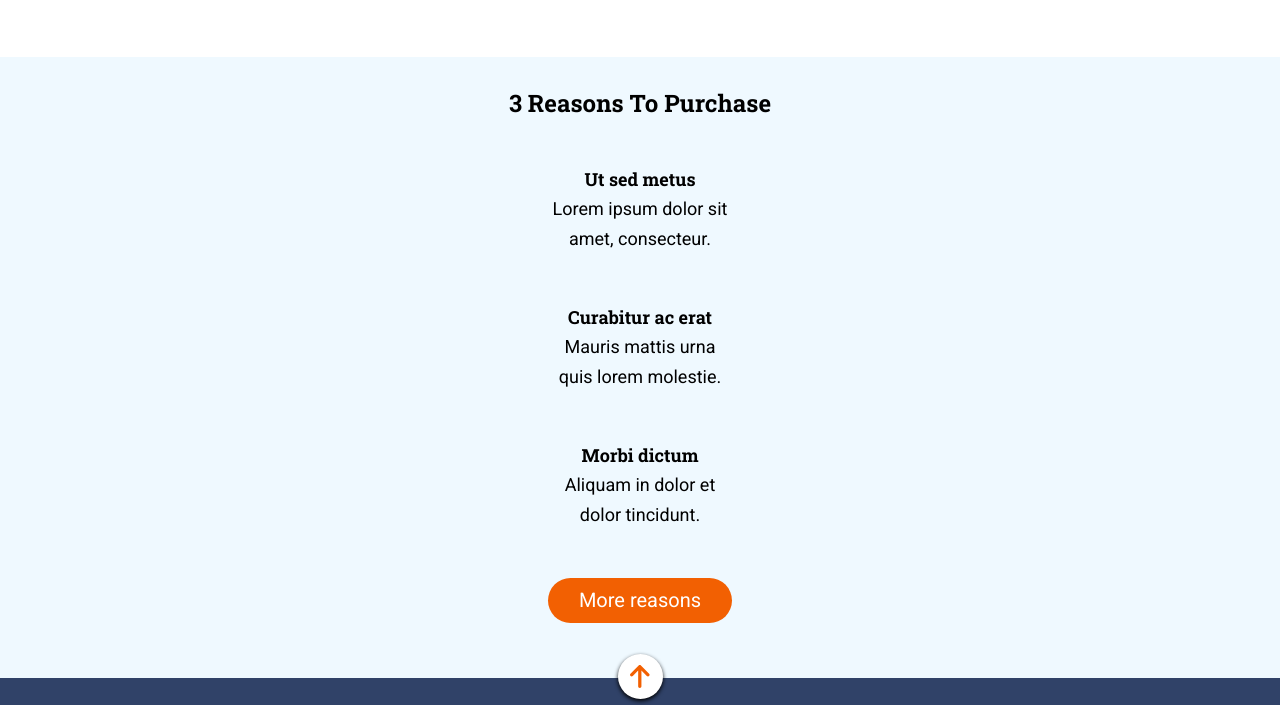
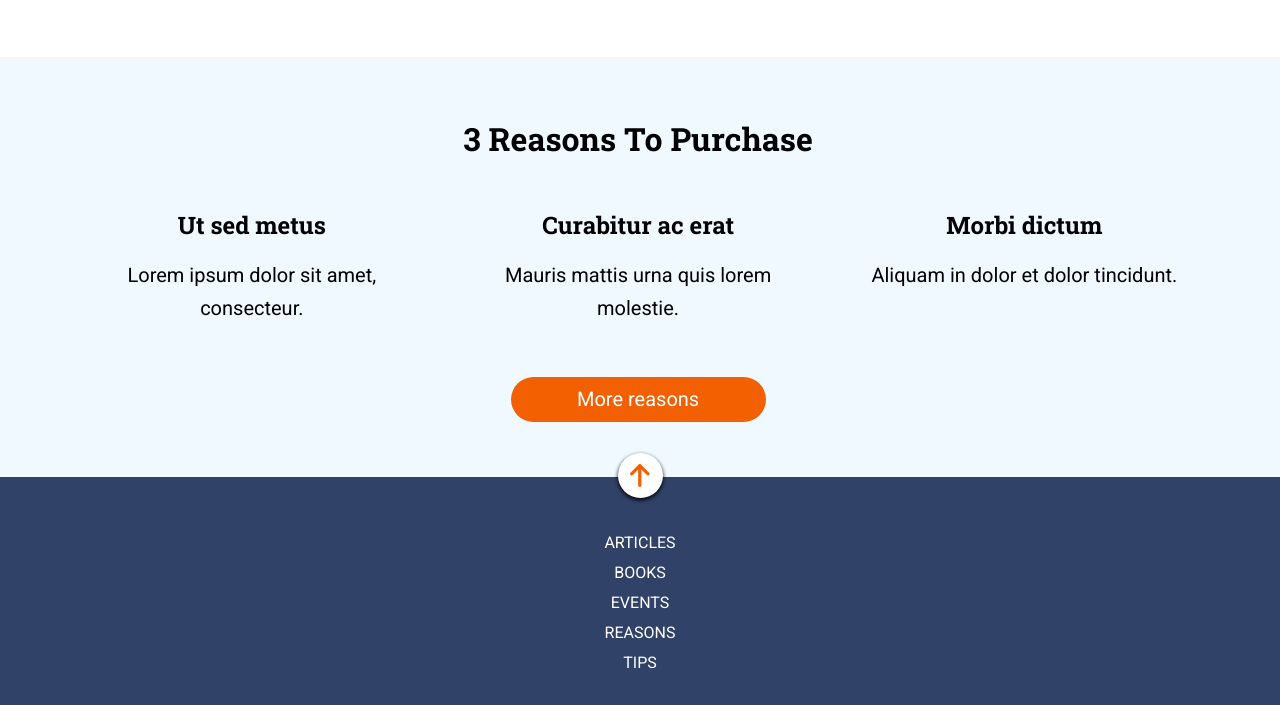
Before and after one commit to Adalab/modulo-1-evaluacion-final-raquelgarciat, a website: page docs/index.html in a window 1280 px wide. Shown: the part 1109-1814 px from the top of the page. Drawn offline with nearby package versions, Linux system fonts and the light colour scheme; files that its build step writes are made by us from their sources.

Commit message:
add media queries section2

```diff
--- a/src/scss/layout/_section2.scss
+++ b/src/scss/layout/_section2.scss
@@ -51,3 +51,47 @@
         }
     }
 }
+
+@media all and (min-width: 768px) {
+    .s2 {
+        &__title {
+            font-size: 2.6rem;
+        }
+
+        &__gridbox {
+            grid-template-rows: 112px;
+            grid-template-columns: 1fr 1fr 1fr;
+            padding-bottom: 60px;
+
+            h3 {
+                font-family: $font-title;
+                font-size: 2.4rem;
+                padding-bottom: 14px;
+            }
+
+            p {
+                font-size: 2rem;
+            }
+        }
+
+        &__button1 {
+            width: 210px;
+        }
+    }
+}
+
+@media all and (min-width: 1280px) {
+    .s2 {
+        padding-left: 81.2px;
+        padding-right: 85px;
+        padding-top: 60px;
+
+        &__title {
+            font-size: 3.2rem;
+        }
+
+        &__button1 {
+            width: 255px;
+        }
+    }
+}
```
